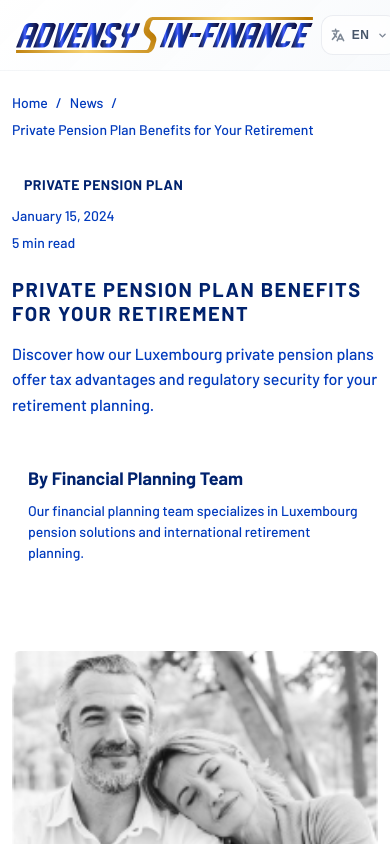
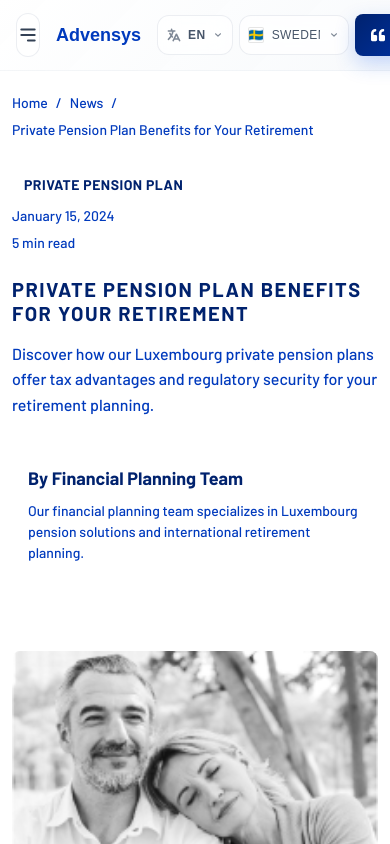
Before and after one commit to TAJKING10/advensysinFINANCETAJ, a React (Vite) app: page /news/1 in a window 390 px wide. Shown: the top 844 px of the page. Built offline with nearby package versions, Linux system fonts and the light colour scheme.

Commit message:
mobile header

```diff
--- a/src/components/layout/Header.css
+++ b/src/components/layout/Header.css
@@ -31,6 +31,32 @@
 /* Logo */
 .hdr__logoLink{ display:flex; align-items:center; }
 .hdr__logo{ height:44px; width:auto; object-fit:contain; }
+
+/* Company Title */
+.hdr__title{
+  flex:1;
+  display:flex;
+  justify-content:center;
+}
+.hdr__titleBtn{
+  background:none;
+  border:none;
+  font-size:20px;
+  font-weight:700;
+  color:var(--primary-600);
+  cursor:pointer;
+  padding:8px 12px;
+  border-radius:8px;
+  transition:all 0.2s ease;
+}
+.hdr__titleBtn:hover{
+  background:rgba(37,99,235,0.1);
+  transform:translateY(-1px);
+}
+.hdr__titleBtn:focus-visible{
+  outline:2px solid var(--primary-500);
+  outline-offset:2px;
+}
 
 /* ======= Desktop NAV (single capsule) ======= */
 .nav{ flex:1; display:flex; justify-content:center; }
@@ -228,12 +254,27 @@
 }
 .btn--primary:hover{ transform:translateY(-2px); background:linear-gradient(135deg,var(--primary-600),var(--primary-700)); }
 
-/* Burger (hidden on desktop) */
+/* Burger - Always visible on mobile */
 .hdr__burger{
-  display:none; align-items:center; justify-content:center;
-  width:40px; height:40px; border-radius:12px;
-  background:rgba(255,255,255,.85); border:1px solid rgba(148,163,184,.18);
+  display:flex;
+  align-items:center;
+  justify-content:center;
+  width:44px;
+  height:44px;
+  border-radius:12px;
+  background:rgba(255,255,255,.85);
+  border:1px solid rgba(148,163,184,.18);
   color:var(--g-700);
+  cursor:pointer;
+  transition:all 0.2s ease;
+}
+.hdr__burger:hover{
+  background:#fff;
+  transform:translateY(-1px);
+}
+.hdr__burger:focus-visible{
+  outline:2px solid var(--primary-500);
+  outline-offset:2px;
 }
 
 /* ======= Mobile Drawer ======= */
@@ -287,26 +328,39 @@
 .mnav__cta{ width:100%; justify-content:center; }
 
 /* ======= Responsive ======= */
-@media (max-width: 1024px) {
-  .nav{ display:none; }
-  .hdr__burger{ display:flex; }
-  .hdr__actions{ gap:8px; }
+@media (min-width: 769px) {
+  /* Desktop: Hide hamburger, show desktop nav */
+  .hdr__burger{ display:none; }
+  .nav{ display:flex; }
+  .hdr__title{ display:none; }
+  .hdr__phone{ display:flex; }
+  .hdr__cta{ display:inline-flex; }
 }
 
 @media (max-width: 768px) {
+  /* Mobile: Show hamburger, hide desktop nav */
+  .nav{ display:none; }
+  .hdr__burger{ display:flex; }
+  .hdr__phone{ display:none; }
+  .hdr__cta{ display:none; }
+
+  /* Mobile layout adjustments */
   .hdr__container{ padding:0 12px; }
   .hdr__row{ min-height:70px; gap:8px; }
-  .hdr__logo{ height:36px; }
   .hdr__actions{ gap:6px; }
 
-  .sw__btn{ min-width:72px; padding:6px 10px; }
-  .sw__btn--language { min-width: 80px; }
+  /* Mobile title styling */
+  .hdr__titleBtn{
+    font-size:18px;
+    padding:6px 8px;
+  }
+
+  /* Compact switchers */
+  .sw__btn{ min-width:64px; padding:6px 8px; font-size:12px; }
+  .sw__btn--language { min-width: 70px; }
 
   /* Hide language name on small screens, keep only code */
   .sw__name { display: none; }
-
-  .hdr__phone{ padding:6px 10px; font-size:12px; }
-  .hdr__phone svg{ width:14px; height:14px; }
 
   .btn{ padding:8px 12px; font-size:12px; }
 }
--- a/src/components/layout/Header.jsx
+++ b/src/components/layout/Header.jsx
@@ -108,12 +108,26 @@ const Header = () => {
     <header className={`hdr ${isScrolled ? "hdr--scrolled" : ""}`}>
       <div className="hdr__container">
         <div className="hdr__row">
-          {/* Logo */}
-          <button onClick={() => handleNavClick("/")} className="hdr__logoLink" aria-label="Advensys Home" style={{ background: 'none', border: 'none', cursor: 'pointer' }}>
-            <img src="/assets/logo.svg" alt="Advensys In-Finance" className="hdr__logo" />
+          {/* Mobile hamburger menu - Left side */}
+          <button
+            type="button"
+            className="hdr__burger"
+            aria-label="Toggle mobile menu"
+            aria-expanded={isMenuOpen}
+            aria-controls="mobile-nav"
+            onClick={() => { setIsMenuOpen(v => !v); setLangOpen(false); setLocOpen(false); }}
+          >
+            {isMenuOpen ? <HiX size={22} /> : <HiMenuAlt3 size={22} />}
           </button>
 
-          {/* Desktop nav */}
+          {/* Company Title */}
+          <div className="hdr__title">
+            <button onClick={() => handleNavClick("/")} className="hdr__titleBtn" aria-label="Advensys Home">
+              Advensys
+            </button>
+          </div>
+
+          {/* Desktop nav - Hidden on mobile */}
           <nav className="nav" aria-label="Main">
             <div className="nav__capsule" role="tablist" aria-orientation="horizontal">
               <ul className="nav__list">
@@ -138,7 +152,7 @@ const Header = () => {
             </div>
           </nav>
 
-          {/* Actions */}
+          {/* Actions - Right side */}
           <div className="hdr__actions">
             {/* Language switcher - Only language codes + names */}
             <div className="dropdown" ref={langRef}>
@@ -248,22 +262,10 @@ const Header = () => {
               </a>
             )}
 
-            {/* CTA */}
+            {/* CTA - Hidden on mobile */}
             <button onClick={() => { navigate('/contact'); window.scrollTo({ top: 0, behavior: 'smooth' }); }} className="btn btn--primary hdr__cta" style={{ border: 'none', cursor: 'pointer' }}>
               <FaQuoteLeft />
               <span>{t("common.getQuote")}</span>
-            </button>
-
-            {/* Mobile toggle */}
-            <button
-              type="button"
-              className="hdr__burger"
-              aria-label="Toggle mobile menu"
-              aria-expanded={isMenuOpen}
-              aria-controls="mobile-nav"
-              onClick={() => { setIsMenuOpen(v => !v); setLangOpen(false); setLocOpen(false); }}
-            >
-              {isMenuOpen ? <HiX size={22} /> : <HiMenuAlt3 size={22} />}
             </button>
           </div>
         </div>
```
